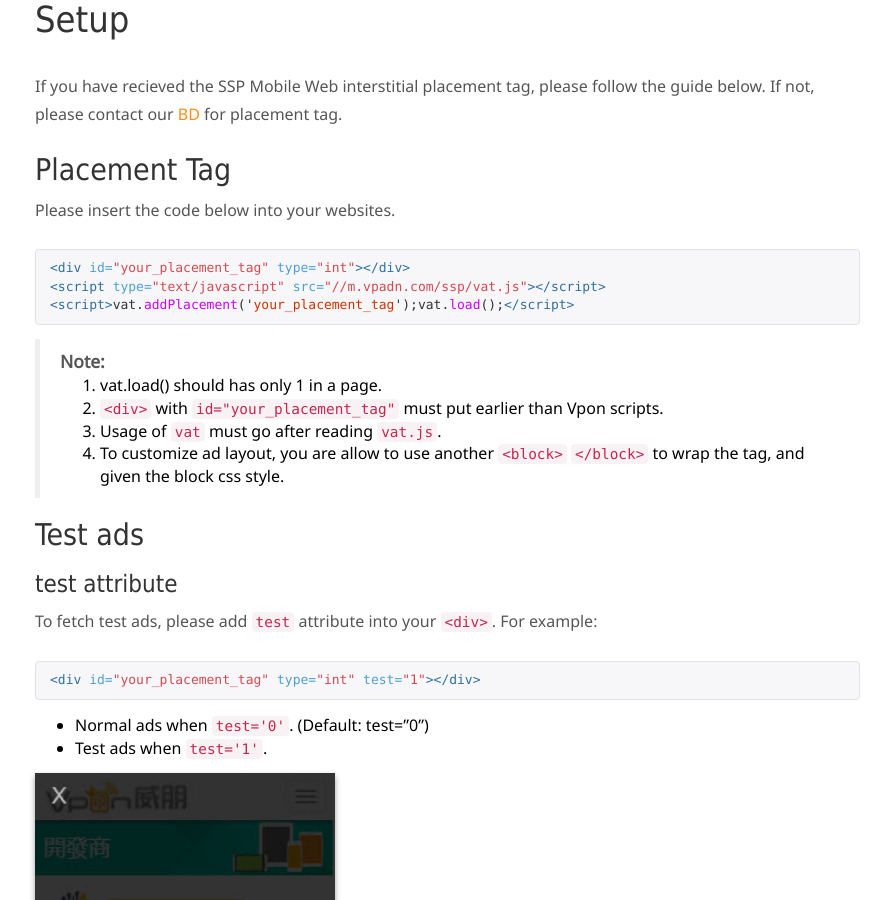
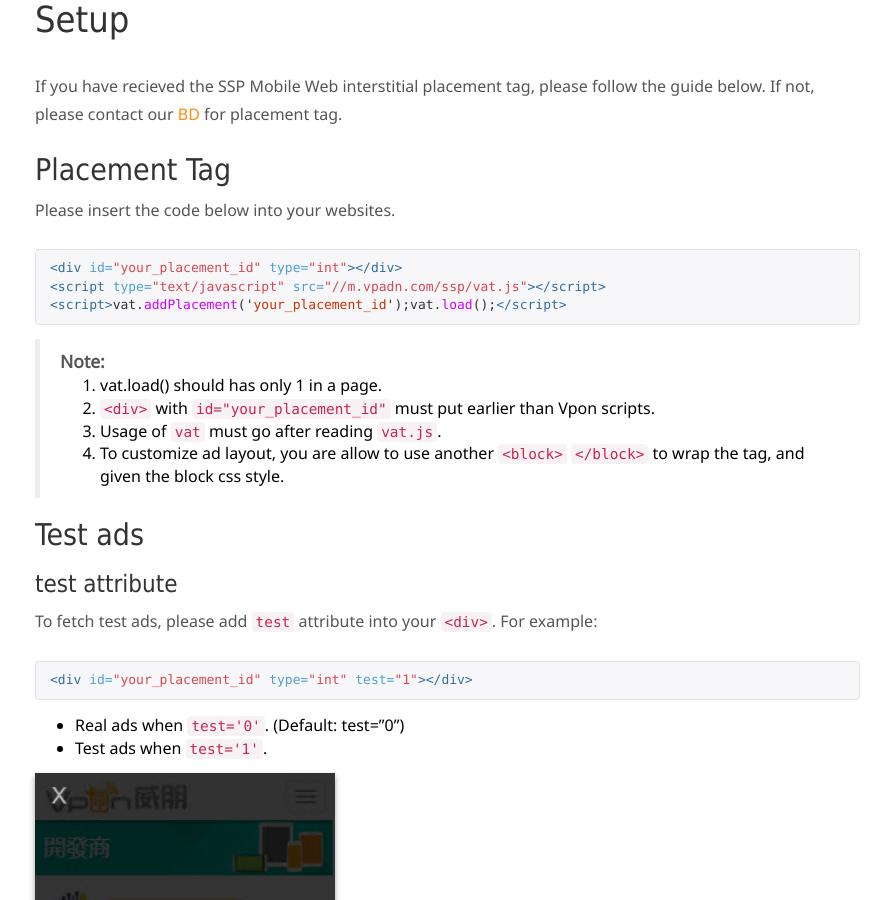
Before and after one commit to vpon-sdk/vpon-sdk.github.io, a Jekyll site: the page built from ssp-introduction.md, in a window 1280 px wide and 900 px high, scrolled down 389 px. Shown: the whole window, without its empty margins (50-941 px from the left). Built offline with Jekyll 4.4.1, drawn with Linux system fonts in a browser that asks for light colours; nearby versions of some CDN libraries; Markdown is read by kramdown in place of the engine named in the settings; some of the changed text lies outside the part shown.

Commit message:
web introduction briefed
web introduction briefed

````diff
--- a/ssp-introduction.md
+++ b/ssp-introduction.md
@@ -21,20 +21,20 @@ If you have recieved the SSP Mobile Web interstitial placement tag, please follo
 Please insert the code below into your websites.
 
 ``` html
-<div id="your_placement_tag" type="int"></div>
+<div id="your_placement_id" type="int"></div>
 <script type="text/javascript" src="//m.vpadn.com/ssp/vat.js"></script>
-<script>vat.addPlacement('your_placement_tag');vat.load();</script>
+<script>vat.addPlacement('your_placement_id');vat.load();</script>
 ```
 
 <!-- >**Note:**
 > 1. vat.load() should has only 1 in a page.
-> 2. `<div>` with `id="your_placement_tag"` must put earlier than Vpon scripts.
+> 2. `<div>` with `id="your_placement_id"` must put earlier than Vpon scripts.
 > 3. Usage of `vat` must go after reading `vat.js`. -->
 <blockquote>
 <strong>Note:</strong>
 <ol>
 <li>vat.load() should has only 1 in a page.</li>
-<li><code>&lt;div&gt;</code> with <code>id="your_placement_tag"</code> must put earlier than Vpon scripts.</li>
+<li><code>&lt;div&gt;</code> with <code>id="your_placement_id"</code> must put earlier than Vpon scripts.</li>
 <li>Usage of <code>vat</code> must go after reading <code>vat.js</code>.</li>
 <li>To customize ad layout, you are allow to use another <code>&lt;block&gt;</code> <code>&lt;/block&gt;</code> to wrap the tag, and given the block css style.</li>
 </ol>
@@ -45,10 +45,10 @@ Please insert the code below into your websites.
 To fetch test ads, please add `test` attribute into your `<div>`. For example:<br>
 
 ```html
-<div id="your_placement_tag" type="int" test="1"></div>
+<div id="your_placement_id" type="int" test="1"></div>
 ```
 
-* Normal ads when `test='0'`. (Default: test="0")
+* Real ads when `test='0'`. (Default: test="0")
 * Test ads when `test='1'`.
 
 <img src="{{site.imgurl}}/SSP_Test_AD1.jpg" class="width-300">
@@ -71,7 +71,7 @@ addVariable	| A key-value pair to add to ad requests for the ad tag |	vat.addVar
 You can add callbacks to ad displays by using `addCallback`. For example:
 
 ```html
-<div id="your_placement_tag" type="int"></div>
+<div id="your_placement_id" type="int"></div>
 <script type="text/javascript" src="//m.vpadn.com/ssp/vat.js"></script>
 <script>
   function vponCallback(adEmpty) {
@@ -79,8 +79,8 @@ You can add callbacks to ad displays by using `addCallback`. For example:
       // do something
     }
   }
-  vat.addPlacement('your_placement_tag');
-  vat.addCallback('your_placement_tag', 'load', vponCallback);
+  vat.addPlacement('your_placement_id');
+  vat.addCallback('your_placement_id', 'load', vponCallback);
   vat.load();
 </script>
 ```
````
Also changed, not shown: 1 other file.
